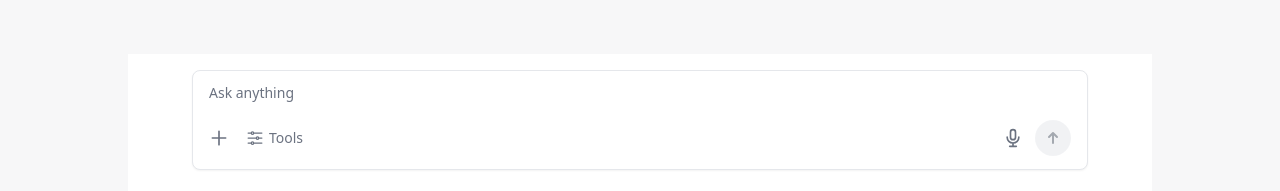
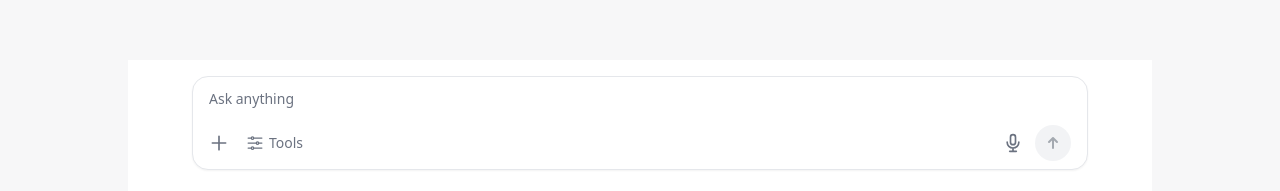
Before and after one commit to NurjahanJ/Icon-Interim-messaging, a React (Create React App) app: page / in a window 1280 px wide. Shown: the part 606-797 px from the top of the page. Built offline with nearby package versions, Linux system fonts and the light colour scheme.

Commit message:
reshaped the chatbox and corrected the typed text position

```diff
--- a/src/components/ChatInput.js
+++ b/src/components/ChatInput.js
@@ -128,15 +128,29 @@ const ChatInput = ({ onSendMessage, disabled }) => {
   return (
     <div className={`p-4 ${darkMode ? 'bg-gray-800' : 'bg-white'}`}>
       <form onSubmit={handleSubmit} className="max-w-4xl mx-auto">
-        <div className={`relative rounded-lg border ${darkMode ? 'bg-gray-700 border-gray-600' : 'bg-white border-gray-200'} shadow-sm overflow-hidden`}>
-          {/* Placeholder text at the top - clickable */}
-          <div
-            className="px-4 pt-3 pb-1 cursor-text"
-            onClick={handlePlaceholderClick}
-          >
-            <div className={`text-sm ${darkMode ? 'text-gray-300' : 'text-gray-500'} ${isInputActive || message ? 'opacity-50' : ''}`}>
-              {hasReachedLimit ? "You've reached your daily limit of prompts" : "Ask anything"}
-            </div>
+        <div className={`relative rounded-2xl border ${darkMode ? 'bg-gray-700 border-gray-600' : 'bg-white border-gray-200'} shadow-sm overflow-hidden`}>
+          {/* Input area that replaces 'Ask anything' with user text */}
+          <div className="px-4 pt-3 pb-2 cursor-text" onClick={handlePlaceholderClick}>
+            {message || isInputActive ? (
+              <textarea
+                ref={textareaRef}
+                value={message}
+                onChange={(e) => setMessage(e.target.value)}
+                onKeyDown={handleKeyDown}
+                onFocus={() => setIsInputActive(true)}
+                onBlur={() => setIsInputActive(message.length > 0)}
+                placeholder=""
+                disabled={disabled || hasReachedLimit}
+                className={`w-full resize-none bg-transparent border-0 focus:ring-0 focus:outline-none ${darkMode ? 'text-white' : 'text-gray-900'} p-0 m-0`}
+                rows="1"
+                style={{ minHeight: '24px' }}
+                autoFocus
+              />
+            ) : (
+              <div className={`text-sm ${darkMode ? 'text-gray-300' : 'text-gray-500'}`}>
+                {hasReachedLimit ? "You've reached your daily limit of prompts" : "Ask anything"}
+              </div>
+            )}
           </div>
 
           {/* Bottom row with buttons */}
@@ -191,22 +205,8 @@ const ChatInput = ({ onSendMessage, disabled }) => {
               <span className="ml-1 text-sm">Tools</span>
             </button>
 
-            {/* Message input area */}
-            <div className="flex-grow px-2" onClick={handlePlaceholderClick}>
-              <textarea
-                ref={textareaRef}
-                value={message}
-                onChange={(e) => setMessage(e.target.value)}
-                onKeyDown={handleKeyDown}
-                onFocus={() => setIsInputActive(true)}
-                onBlur={() => setIsInputActive(message.length > 0)}
-                placeholder={isInputActive || message ? '' : ''}
-                disabled={disabled || hasReachedLimit}
-                className={`w-full resize-none bg-transparent border-0 focus:ring-0 focus:outline-none ${darkMode ? 'text-white' : 'text-gray-900'} py-2`}
-                rows="1"
-                style={{ minHeight: '24px' }}
-              />
-            </div>
+            {/* Hidden spacer to maintain layout */}
+            <div className="flex-grow px-2"></div>
 
             {/* Microphone button */}
             <button
```
